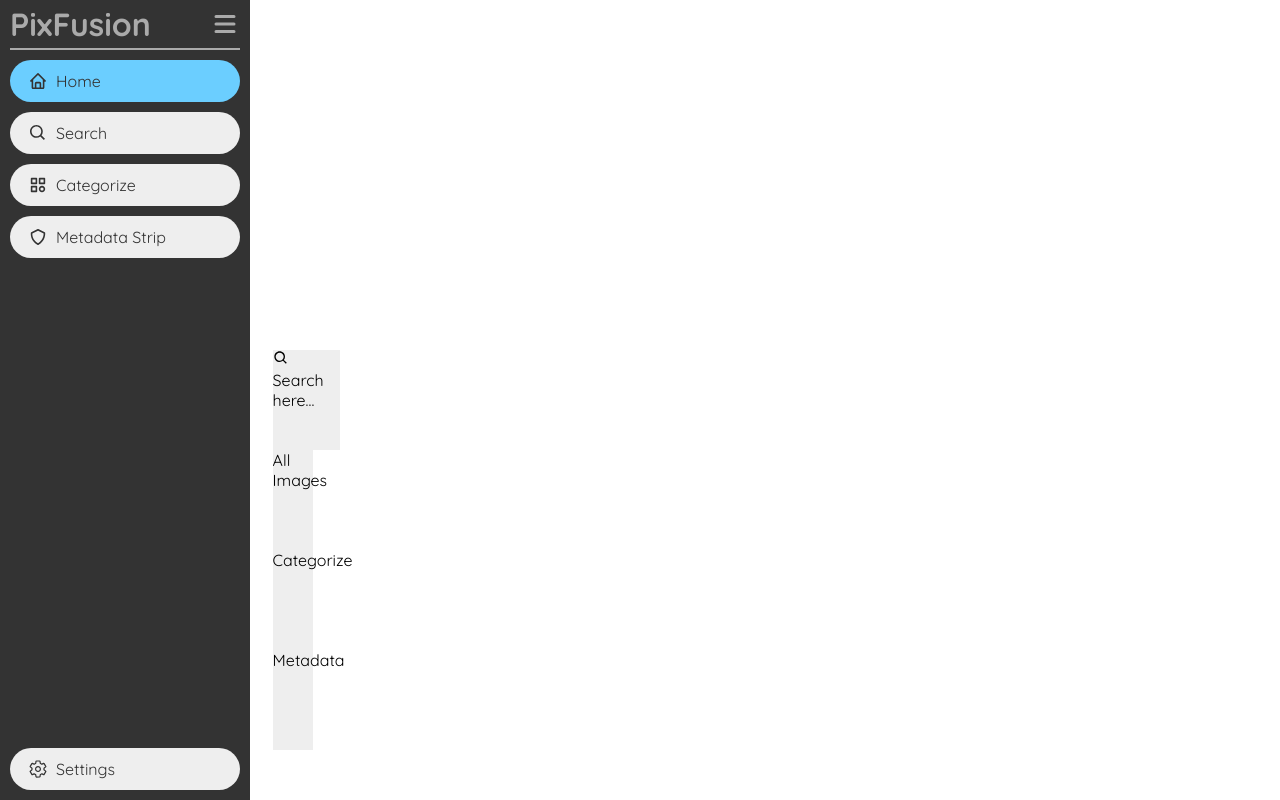
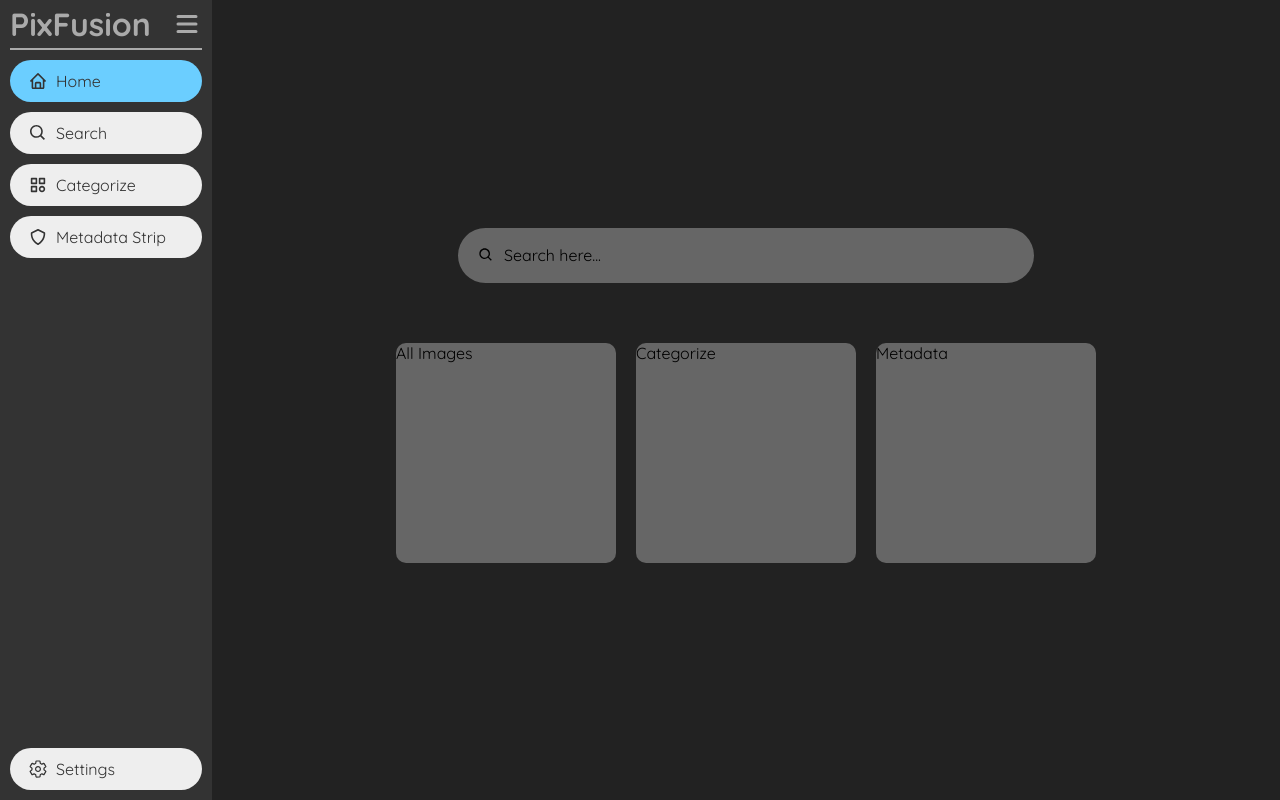
Before and after one commit to KarthikSapaliga/PixFusion, a React (Vite) app: page / in a window 1280 px wide. Built offline with nearby package versions, Linux system fonts and the light colour scheme.

Commit message:
Add Metadata section

```diff
--- a/src/components/Main.css
+++ b/src/components/Main.css
@@ -4,15 +4,57 @@
     box-sizing: border-box;
 }
 
+:root{
+    --search-bg: rgba(170, 170, 170,0.5);
+}
+
 .container{
+    background: #222;
+    width: 100%;
     height: 100vh;
     display: flex;
     justify-content: center;
     align-items: center;
+    overflow: hidden;
+}
+#home{
+    max-width: 900px;
+    display: flex;
+    align-items: center;
+    flex-direction: column;
 }
 
-.container div{
-    width: 60%;
-    height: 100px;
-    background: #eee;
+#home .search-box{
+    background: var(--search-bg);
+    display: flex;
+    align-items: center;
+    padding: 0 20px;
+    height: 55px;
+    width: 80%;
+    border-radius: 50px;
+    margin-bottom: 50px;
 }
+
+#home .search-box span{
+    margin-left: 10px;
+}
+
+#home .home-grid{
+    width: 200px;
+    height: 200px;
+    background: var(--search-bg);
+}
+
+#home .feature-container{
+    display: flex;
+    justify-content: center;
+    flex-wrap: wrap;
+}
+
+#home .feature-container div{
+    border-radius: 10px;
+    width: 220px;
+    height: 220px;
+    background: var(--search-bg);
+    margin: 10px;
+}
--- a/src/components/Main.jsx
+++ b/src/components/Main.jsx
@@ -1,42 +1,58 @@
 import { BiSearch } from "react-icons/bi";
-import './Main.css'
+import "./Main.css";
+
+import Metadata from "./Metadata";
+
 
 const Main = ({ handleSectionChange, activeSection }) => {
     return (
-        <div className='container'>
-            { activeSection==='home' && (
+        <div className="container">
+            {activeSection === "home" && (
                 <div id="home">
-                    <div className="search-box" onClick={()=>handleSectionChange('search')}>
+                    <div
+                        className="search-box"
+                        onClick={() => handleSectionChange("search")}
+                    >
                         <BiSearch />
                         <span>Search here...</span>
                     </div>
-                    <div className="all-images">All Images</div>
-                    <div className="categorize" onClick={()=>handleSectionChange('categorizer')} >Categorize</div>
-                    <div className="metadat-stripp" onClick={()=>handleSectionChange('metadata-stripper')} >Metadata</div>
+                    <div className="feature-container">
+                        <div className="all-images">All Images</div>
+                        <div
+                            className="categorizer"
+                            onClick={() => handleSectionChange("categorizer")}
+                        >
+                            Categorize
+                        </div>
+                        <div
+                            className="metadat-stripper"
+                            onClick={() => handleSectionChange("metadata-stripper")}
+                        >
+                            Metadata
+                        </div>
+                    </div>
                 </div>
-            ) }
-            { activeSection==='search' && (
+            )}
+            {activeSection === "search" && (
                 <div id="search">
                     <h1>Search</h1>
                 </div>
-            ) }
-            { activeSection==='categorizer' && (
+            )}
+            {activeSection === "categorizer" && (
                 <div id="categorizer">
                     <h1>Categorizer</h1>
                 </div>
-            ) }
-            { activeSection==='metadata-stripper' && (
-                <div id="metadata-stripper">
-                    <h1>Metadata Stripper</h1>
-                </div>
-            ) }
-            { activeSection==='settings' && (
+            )}
+            {activeSection === "metadata-stripper" && (
+                <Metadata />
+            )}
+            {activeSection === "settings" && (
                 <div>
                     <h1>Settings</h1>
                 </div>
-            ) }
+            )}
         </div>
-    )
-}
+    );
+};
 
-export default Main
+export default Main;
```
